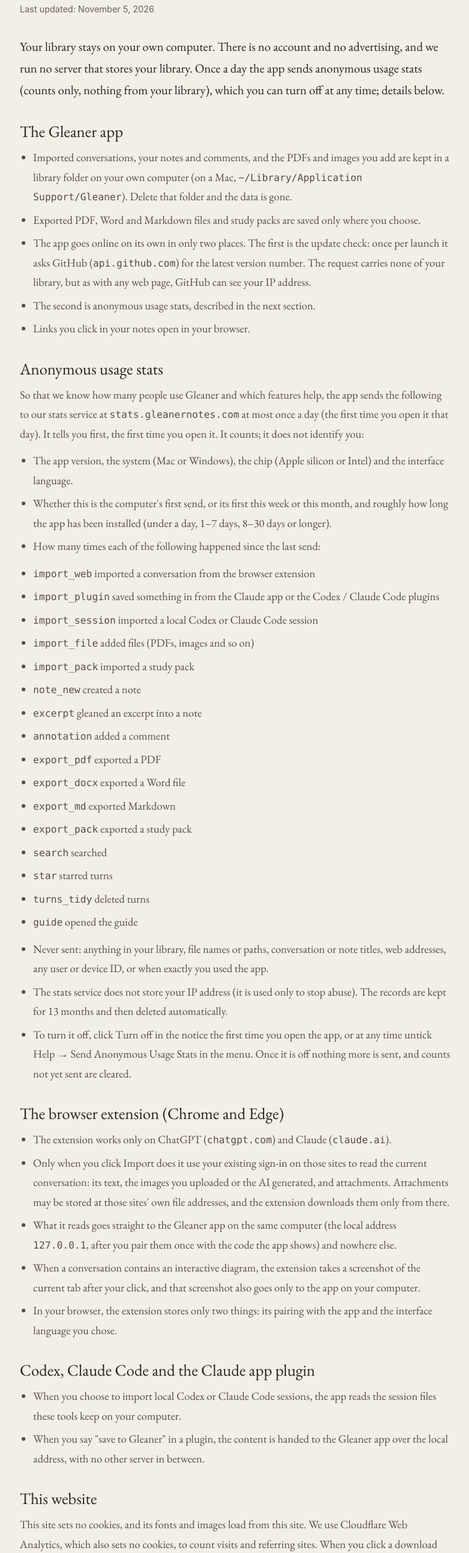
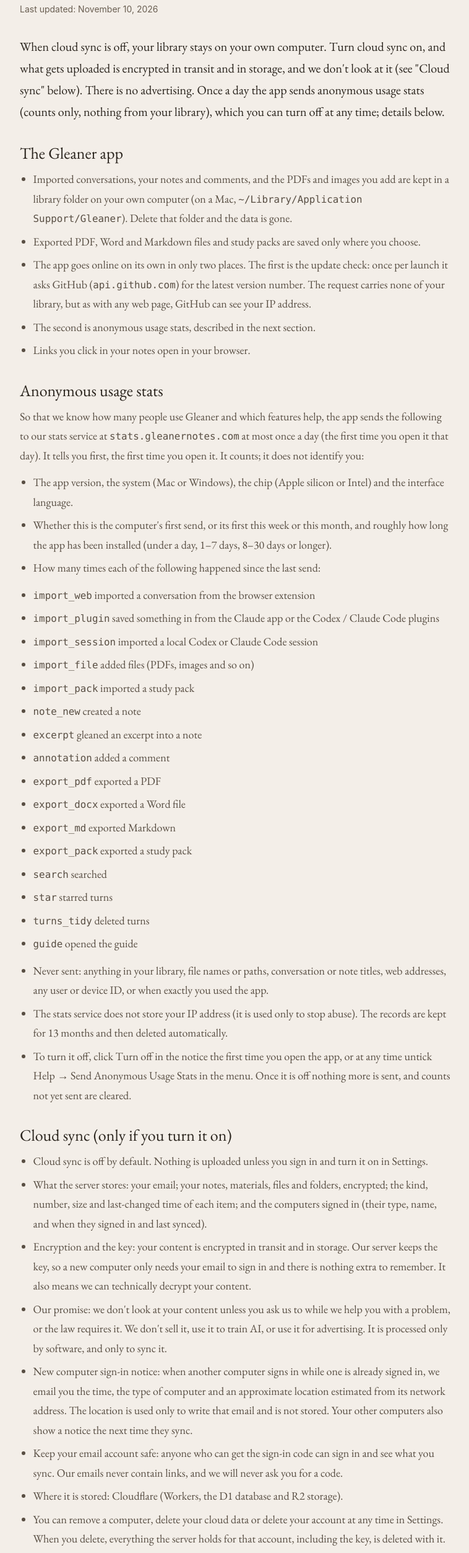
Before and after one commit to Thomas-Melonesoda/gleaner, a plain HTML site: page privacy.html in a window 1280 px wide. Shown: the part 187-2692 px from the top of the page at 62% size, without its empty margins (260-1018 px from the left). Drawn offline with Linux system fonts and the light colour scheme; a web font is replaced by a local one.

Commit message:
Homepage and privacy for 0.4.0: cloud sync, Intel Mac download
Co-Authored-By: Claude Opus 5.5 <noreply@anthropic.com>

```diff
--- a/privacy.html
+++ b/privacy.html
@@ -4,7 +4,7 @@
 <meta charset="utf-8">
 <meta name="viewport" content="width=device-width, initial-scale=1">
 <title>隐私说明 · 拾穗</title>
-<meta name="description" content="拾穗（Gleaner）不收集你的任何数据：对话和笔记只存在你自己的电脑上。Gleaner collects none of your data: conversations and notes stay on your own computer.">
+<meta name="description" content="拾穗（Gleaner）不开云同步时，资料只在你自己的电脑上；开了云同步，内容加密传输和存放，我们不会查看。Gleaner: with cloud sync off, your library stays on your own computer; turn it on, and your content is encrypted in transit and in storage, and we don't look at it.">
 <link rel="icon" type="image/png" href="img/favicon.png">
 <link rel="stylesheet" href="fonts.css">
 <link rel="stylesheet" href="tokens.css">
@@ -29,11 +29,11 @@
 <main id="main">
   <article class="doc">
     <h1><span lang="zh-CN">隐私说明</span><span lang="en">Privacy</span></h1>
-    <p class="updated"><span lang="zh-CN">最后更新：2026 年 11 月 5 日</span><span lang="en">Last updated: November 5, 2026</span></p>
+    <p class="updated"><span lang="zh-CN">最后更新：2026 年 11 月 10 日</span><span lang="en">Last updated: November 10, 2026</span></p>
 
     <p class="lead">
-      <span lang="zh-CN">你的资料只在你自己的电脑上。没有账号，没有广告；我们没有用来存放你资料的服务器。App 每天会发送一次匿名使用统计（只有次数，不含任何资料内容），可以随时关掉，详见下面。</span>
-      <span lang="en">Your library stays on your own computer. There is no account and no advertising, and we run no server that stores your library. Once a day the app sends anonymous usage stats (counts only, nothing from your library), which you can turn off at any time; details below.</span>
+      <span lang="zh-CN">不开云同步时，资料库只在你自己的电脑上。开了云同步，传上去的内容加密传输和存放，我们不会查看（详见下面"云同步"一节）。没有广告。App 每天会发送一次匿名使用统计（只有次数，不含任何资料内容），可以随时关掉，详见下面。</span>
+      <span lang="en">When cloud sync is off, your library stays on your own computer. Turn cloud sync on, and what gets uploaded is encrypted in transit and in storage, and we don't look at it (see "Cloud sync" below). There is no advertising. Once a day the app sends anonymous usage stats (counts only, nothing from your library), which you can turn off at any time; details below.</span>
     </p>
 
     <h2><span lang="zh-CN">拾穗 App</span><span lang="en">The Gleaner app</span></h2>
@@ -94,6 +94,18 @@
       <li><span lang="zh-CN">怎么关：第一次打开时的提示里点"关闭统计"，或者随时在菜单"帮助 → 发送匿名使用统计"里取消勾选。关掉后不再发送，还没发出去的次数也一起清掉。</span><span lang="en">To turn it off, click Turn off in the notice the first time you open the app, or at any time untick Help → Send Anonymous Usage Stats in the menu. Once it is off nothing more is sent, and counts not yet sent are cleared.</span></li>
     </ul>
 
+    <h2 id="cloud-sync"><span lang="zh-CN">云同步（自己开启才有）</span><span lang="en">Cloud sync (only if you turn it on)</span></h2>
+    <ul>
+      <li><span lang="zh-CN">云同步默认关闭，只有你在设置里登录并开启才会上传。</span><span lang="en">Cloud sync is off by default. Nothing is uploaded unless you sign in and turn it on in Settings.</span></li>
+      <li><span lang="zh-CN">服务器保存什么：你的邮箱；加密后的笔记、材料、文件和文件夹；每条记录的种类、条数、大小和修改时间；登录的电脑（类型、名字、登录和最近同步的时间）。</span><span lang="en">What the server stores: your email; your notes, materials, files and folders, encrypted; the kind, number, size and last-changed time of each item; and the computers signed in (their type, name, and when they signed in and last synced).</span></li>
+      <li><span lang="zh-CN">加密和钥匙：内容在传输和存放时都是加密的。钥匙由我们的服务器保管，所以换电脑只要用邮箱登录，不需要记什么恢复用的密码；这也意味着我们在技术上能解开你的内容。</span><span lang="en">Encryption and the key: your content is encrypted in transit and in storage. Our server keeps the key, so a new computer only needs your email to sign in and there is nothing extra to remember. It also means we can technically decrypt your content.</span></li>
+      <li><span lang="zh-CN">我们的承诺：我们不会查看你的内容，除非你为了排查问题主动请我们看，或者法律要求；不卖给任何人、不拿去训练 AI、不用来做广告。内容只由程序为同步而处理。</span><span lang="en">Our promise: we don't look at your content unless you ask us to while we help you with a problem, or the law requires it. We don't sell it, use it to train AI, or use it for advertising. It is processed only by software, and only to sync it.</span></li>
+      <li><span lang="zh-CN">新电脑登录提醒：账号已经有电脑登录着时，又有一台新电脑登录，我们会给你的邮箱发一封提醒，写明时间、电脑类型和按网络地址估计的大概地区；大概地区只用来写这封邮件，不保存。别的电脑下次同步时也会提示一次。</span><span lang="en">New computer sign-in notice: when another computer signs in while one is already signed in, we email you the time, the type of computer and an approximate location estimated from its network address. The location is used only to write that email and is not stored. Your other computers also show a notice the next time they sync.</span></li>
+      <li><span lang="zh-CN">保护好你的邮箱：能收到登录验证码的人就能登录、看到你同步的内容。我们的邮件里从来不放链接，也不会问你要验证码。</span><span lang="en">Keep your email account safe: anyone who can get the sign-in code can sign in and see what you sync. Our emails never contain links, and we will never ask you for a code.</span></li>
+      <li><span lang="zh-CN">存放在哪里：Cloudflare（Workers、D1 数据库、R2 存储）。</span><span lang="en">Where it is stored: Cloudflare (Workers, the D1 database and R2 storage).</span></li>
+      <li><span lang="zh-CN">你可以随时在设置里撤销某台电脑、删除云端数据或删除账号；删除后，服务器上这个账号的内容和钥匙一起删掉。</span><span lang="en">You can remove a computer, delete your cloud data or delete your account at any time in Settings. When you delete, everything the server holds for that account, including the key, is deleted with it.</span></li>
+    </ul>
+
     <h2><span lang="zh-CN">浏览器扩展（Chrome、Edge）</span><span lang="en">The browser extension (Chrome and Edge)</span></h2>
     <ul>
       <li>
```
Also changed, not shown: index.html (+8 -1 lines).
